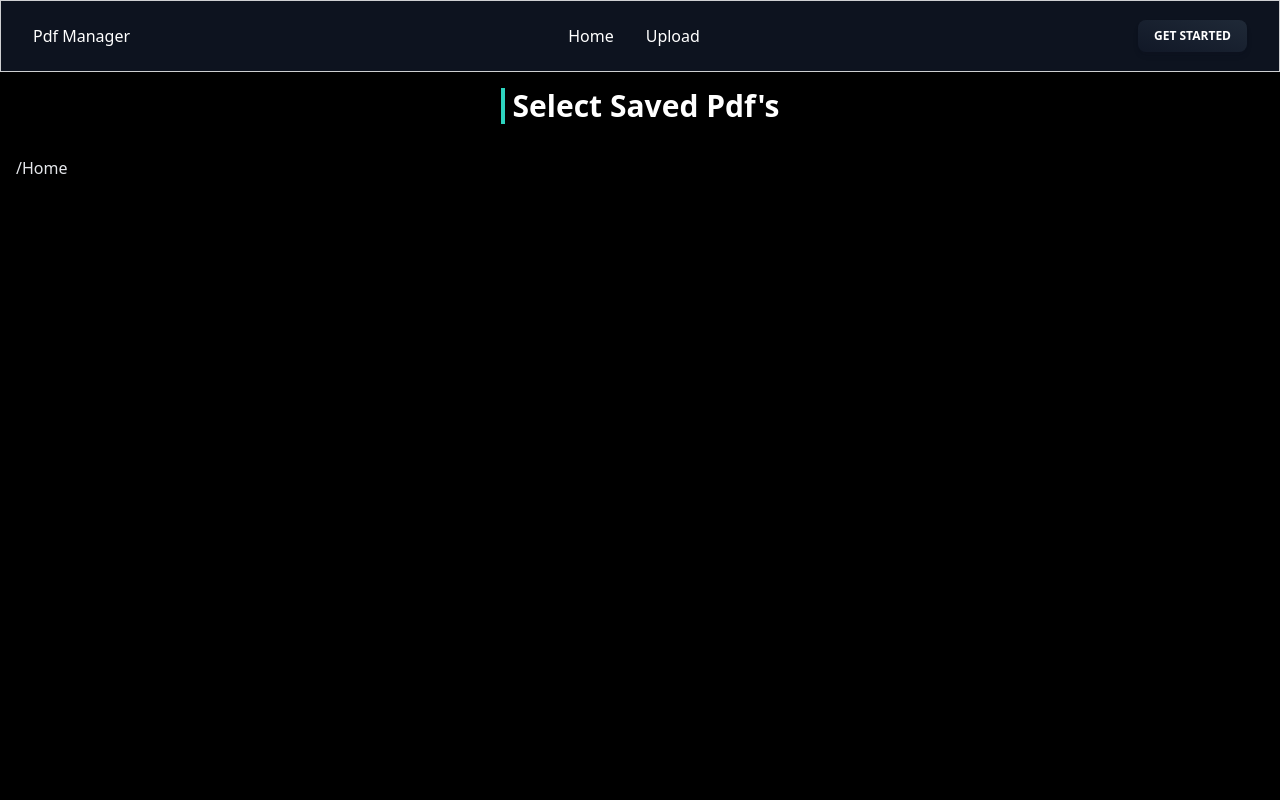
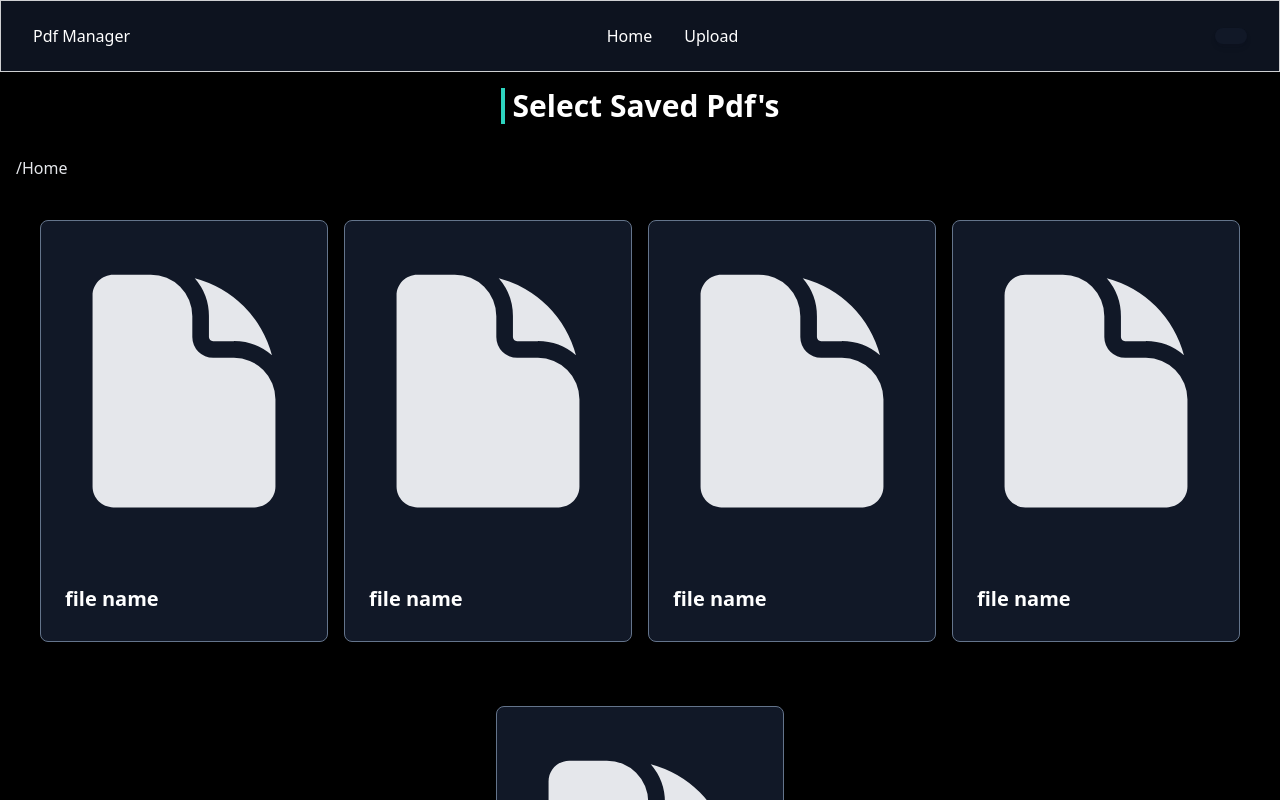
Before and after one commit to Arun-kb0/pdf-editor-client, a React (Vite) app: page / in a window 1280 px wide. Shown: the top 800 px of the page. Built offline with nearby package versions, Linux system fonts and the light colour scheme.

Commit message:
home pdf cards added

```diff
--- a/src/components/basic/NavigationBar.tsx
+++ b/src/components/basic/NavigationBar.tsx
@@ -56,11 +56,10 @@ const NavigationBar = () => {
         </Typography>
         <div className="mr-4 hidden lg:block">{navList}</div>
         <Button
-          variant="gradient"
+          variant="outline"
           size="sm"
           className="hidden lg:inline-block"
         >
-          <span>Get started</span>
         </Button>
         <IconButton
           className="lg:hidden"
--- /dev/null
+++ b/src/components/home/PdfCard.tsx
@@ -0,0 +1,32 @@
+import { DocumentIcon } from '@heroicons/react/24/solid'
+import { useNavigate } from 'react-router'
+
+type Props = {
+  file: File | undefined
+}
+
+const PdfCard = ({ file }: Props) => {
+  const navigation = useNavigate()
+
+  const handleNavigation = () => {
+    navigation('/contents', {
+      state: { file }
+    })
+  }
+
+  return (
+    <button onClick={handleNavigation} className="cursor-pointer flex flex-col bg-gray-900 shadow-sm border border-slate-500 rounded-lg my-6 w-72">
+      <div className="m-2.5 overflow-hidden rounded-md h-80 flex justify-center items-center">
+        <DocumentIcon className='w-full h-full object-cover text-gray-200' />
+      </div>
+      <div className="p-6 text-center">
+        <h4 className="mb-1 text-xl font-semibold text-white">
+          file name
+          {/* {file.name} */}
+        </h4>
+      </div>
+    </button>
+  )
+}
+
+export default PdfCard
--- a/src/pages/HomePage.tsx
+++ b/src/pages/HomePage.tsx
@@ -1,4 +1,5 @@
 import Title from "../components/Title"
+import PdfCard from "../components/home/PdfCard"
 
 type Props = {}
 
@@ -7,6 +8,12 @@ const HomePage = (props: Props) => {
     <main >
       <Title title="select saved pdf's" />
 
+      <section className="flex justify-center flex-wrap gap-4">
+        {Array.from({ length: 5 }, (_, index) => (
+          <PdfCard file={undefined} />
+        ))}
+      </section>
+
     </main>
   )
 }
```
